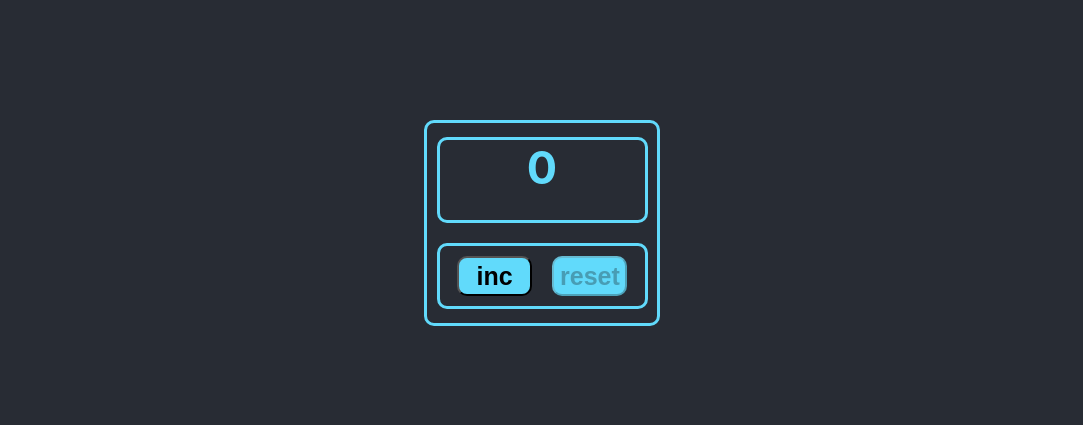
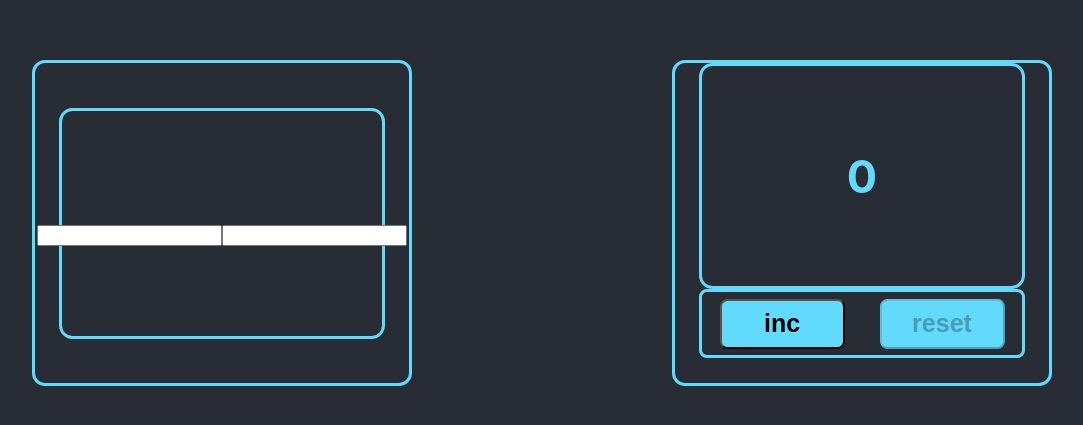
Before and after one commit to regggulus/Counter_React_TS, a React (Create React App) app: page / in a window 1280 px wide. Shown: the part 177-602 px from the top of the page, without its empty margins (98-1181 px from the left). Built offline with nearby package versions, Linux system fonts and the light colour scheme.

Commit message:
SettingsBlock.tsx

```diff
--- a/src/App.css
+++ b/src/App.css
@@ -1,36 +1,40 @@
 .App {
   display: flex;
-  /*text-align: center;*/
+  justify-content: space-between;
   align-items: center;
-  flex-direction: column;
   justify-content: center;
   font-size: calc(10px + 2vmin);
   min-height: 100vh;
   background-color: #282c34;
 }
-.count {
+.app-count {
   display: flex;
   align-items: center;
   flex-direction: column;
   justify-content: center;
-  width: 230px;
-  height: 200px;
-  border-radius: 10px;
+  margin: 5em;
+  width: 30vw;
+  height: 25vw;
+  border-radius: .5em;
   border: solid #61dafb;
 }
 .p-counter {
-  /*color: #61dafb;*/
   display: flex;
-  flex-direction: row;
+  align-items: center;
   justify-content: center;
-  width: 205px;
-  height: 80px;
+  color: #61dafb;
+  width: 25vw;
+  height: 5em;
+  border-radius: .3em;
   font-size: 45px;
   font-weight: bold;
-  border-radius: 10px;
-  border-radius: 10px;
   border: solid #61dafb;
-  margin: 10px 10px 10px 10px;
+  margin: auto;
+}
+
+.p-counter-max {
+  color: red;
+  border: solid red
 }
 
 .buttons {
@@ -38,20 +42,20 @@
   flex-direction: row;
   text-align: center;
   justify-content: center;
-  margin: 10px 10px 10px 10px;
-  width: 205px;
-  height: 60px;
-  border-radius: 10px;
+  width: 25vw;
+  height: 5vw;
+  border-radius: .3em;
+  margin: 0 10px 25px 10px;
   border: solid #61dafb;
 
 }
 
 .butStyle {
-  width: 75px;
-  height: 40px;
+  width: 5em;
+  height: 2em;
   font-size: 25px;
   font-weight: bold;
-  border-radius: 10px;
+  border-radius: .3em;
   background-color: #61dafb;
-  margin: 10px 10px 10px 10px;
+  margin: auto;
 }
--- a/src/App.tsx
+++ b/src/App.tsx
@@ -1,5 +1,10 @@
 import React, {useState} from 'react';
 import './App.css';
+import {Counter} from "./components/count/Counter";
+import {GeneralButton} from "./components/buttons/GeneralButton";
+import {SettingsBlock} from "./components/settings_block/SettingsBlock";
+import {Simulate} from "react-dom/test-utils";
+import input = Simulate.input;
 
 function App() {
     const minValue = 0
@@ -13,19 +18,23 @@ function App() {
     const reset = () => {
         setCounter(0)
     }
+    const styleForCounter = counter < maxValue ? 'p-counter' : `p-counter p-counter-max`
     return (
         <div className="App">
-            <div className={'count'}>
-                <p className={'p-counter'} style={counter < maxValue ? {color: '#61dafb', border: 'solid #61dafb'} : {color: 'red', border: 'solid red'}}>{counter}</p>
+            <div className={'app-count'}>
+                <div className={'p-counter'}>
+
+                    <SettingsBlock/>
+                    <SettingsBlock/></div>
+            </div>
+            <div className={'app-count'}>
+                <Counter counter={counter} style={styleForCounter}/>
                 <div className={'buttons'}>
-                    <button className={'butStyle'} onClick={increase} disabled={counter < maxValue ? false : true}>inc</button>
-                    <button className={'butStyle'} onClick={reset} disabled={counter < maxValue ? true : false}>reset</button>
+                    <GeneralButton title={'inc'} callback={increase} disabled={counter >= maxValue}/>
+                    <GeneralButton title={'reset'} callback={reset} disabled={counter === minValue}/>
                 </div>
             </div>
-
-
         </div>
     );
 }
-
 export default App;
--- /dev/null
+++ b/src/components/buttons/GeneralButton.tsx
@@ -0,0 +1,12 @@
+import React from "react";
+
+type GeneralButtonPropsType = {
+    title: string
+    callback: () => void
+    disabled: boolean
+}
+export function GeneralButton(props: GeneralButtonPropsType) {
+    return (
+        <button className={'butStyle'} onClick={props.callback} disabled={props.disabled}>{props.title}</button>
+    )
+}
--- /dev/null
+++ b/src/components/count/Counter.tsx
@@ -0,0 +1,15 @@
+import React from "react";
+
+
+type CounterPropsType = {
+    counter: number
+    style?: string
+}
+export function Counter(props: CounterPropsType) {
+
+    return (
+
+        <p className={props.style}>{props.counter}</p>
+
+    )
+}
--- /dev/null
+++ b/src/components/settings_block/SettingsBlock.tsx
@@ -0,0 +1,9 @@
+import React from "react";
+
+export function SettingsBlock () {
+    return (
+        <div >
+            <input type={"number"}/>
+        </div>
+    )
+}
```
